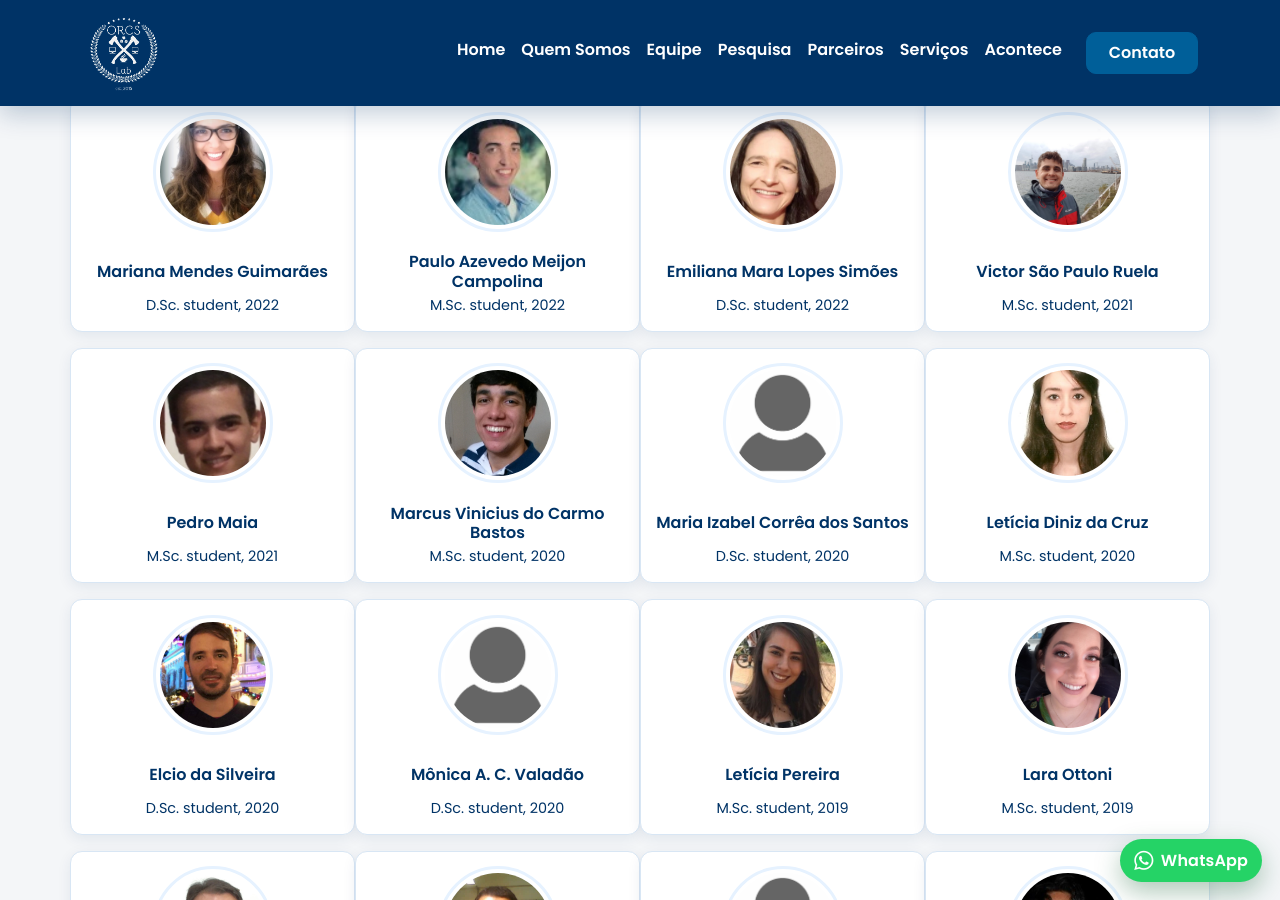
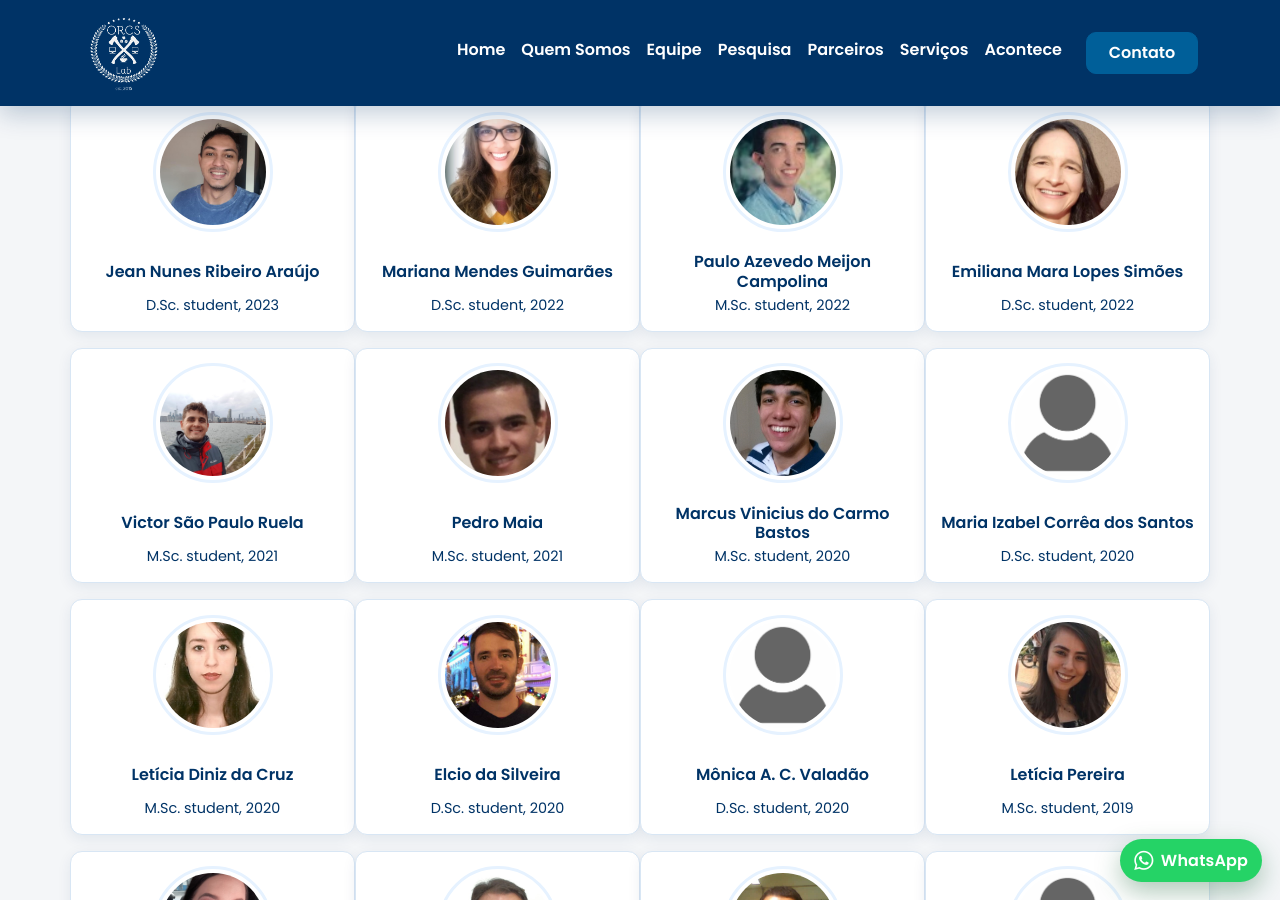
Before and after one commit to orcslab/orcslab.github.io, a Jekyll site: the page built from pages/equipe.html, in a window 1280 px wide and 900 px high, scrolled down 3735 px. Built offline with Jekyll 4.4.1, drawn with Linux system fonts in a browser that asks for light colours; nearby versions of some CDN libraries.

Commit message:
Adicionei o Jean nos egressos

```diff
--- a/_data/team_alumni.yml
+++ b/_data/team_alumni.yml
@@ -82,3 +82,8 @@
   position: D.Sc. student
   year: 2022
   photo: mariana-guimaraes.gif
+
+- name: Jean Nunes Ribeiro Araújo
+  position: D.Sc. student
+  year: 2023
+  photo: jean-nunes.jpeg
```
Also changed, not shown: assets/images/team/jean-nunes.jpeg (added), assets/images/team/jean-nunes.jpg (deleted).
